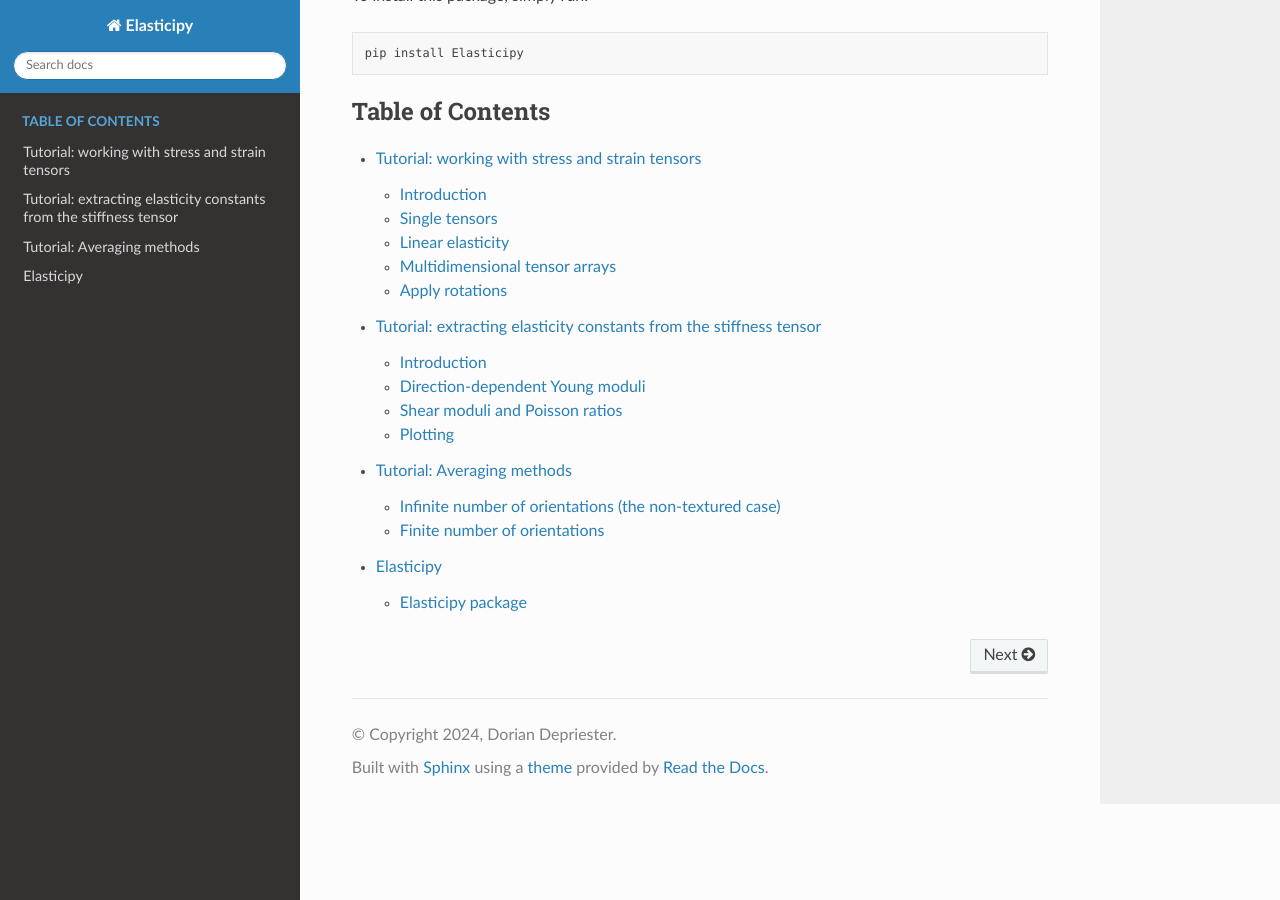
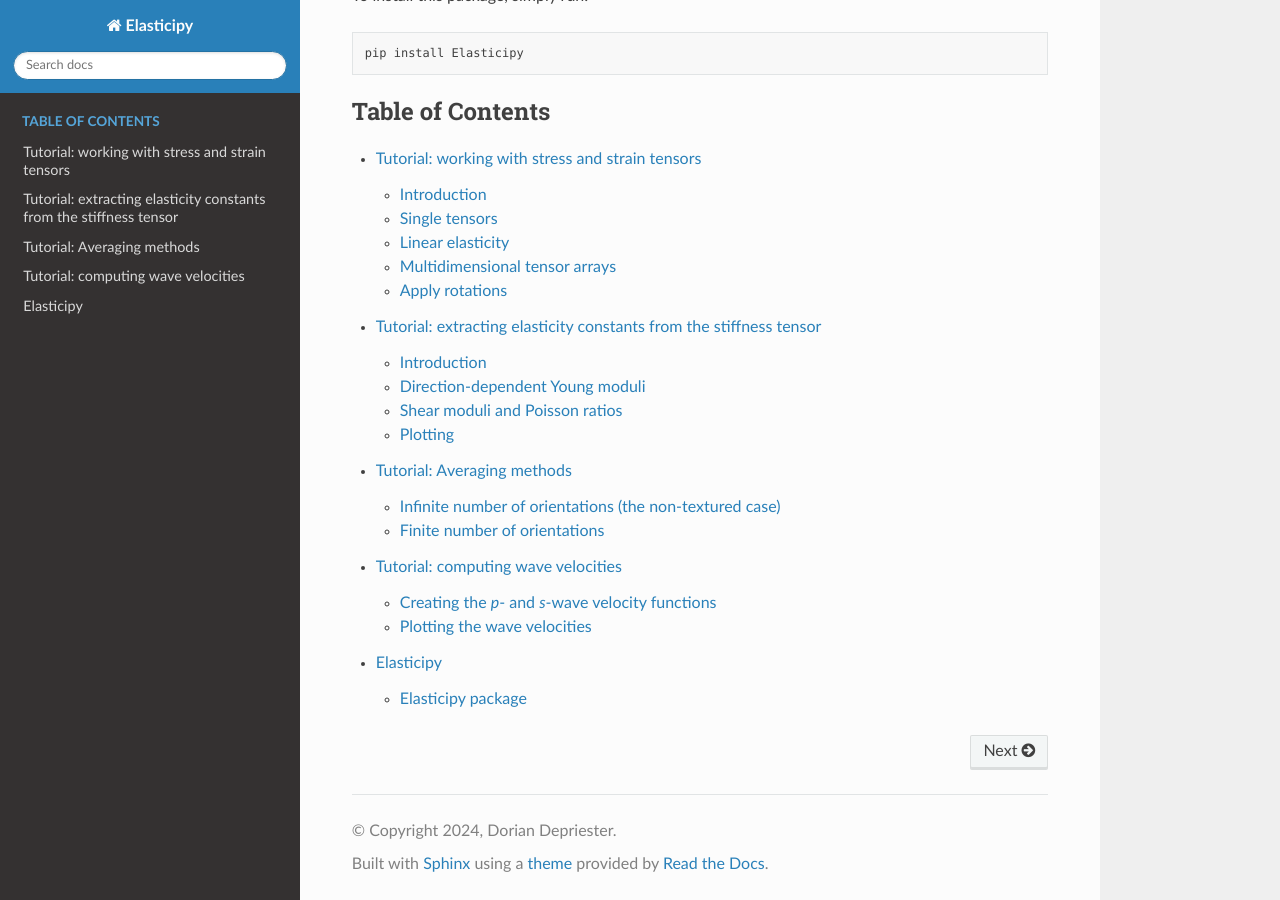
Before and after one commit to DorianDepriester/Elasticipy, a Sphinx documentation site: the page built from docs/source/index.rst, in a window 1280 px wide and 900 px high, scrolled down 548 px. Built offline with Sphinx 7.4.7 and the Read the Docs theme 3.1.0, drawn with Linux system fonts in a browser that asks for light colours; some of the changed lines change nothing that is shown.

Commit message:
Add tutorial for wave velocity

```diff
--- /dev/null
+++ b/docs/source/Tutorial_wave-velocities.rst
@@ -0,0 +1,68 @@
+Tutorial: computing wave velocities
+===================================
+
+In this tutorial, we will see how one can compute the wave velocities in an (an)isotropic material, given its stiffness
+tensor and its mass density.
+
+Creating the *p*- and *s*-wave velocity functions
+-------------------------------------------------
+We will try to replicate the great tutorial made for MTEX user available `here <https://mtex-toolbox.github.io/WaveVelocities.html>`_.
+We thus start by defining the stiffness tensor for forsterite:
+
+.. doctest::
+
+    >>> from Elasticipy.FourthOrderTensor import StiffnessTensor
+    >>> C = StiffnessTensor.fromCrystalSymmetry(symmetry='orthorombic', phase_name='forsterite',
+    ...                                        C11=320, C12=68.2, C13=71.6, C22=196.5, C23=76.8,
+    ...                                        C33=233.5, C44=64, C55=77, C66=78.7)
+    >>> print(C)
+    Stiffness tensor (in Voigt notation) for forsterite:
+    [[320.   68.2  71.6   0.    0.    0. ]
+     [ 68.2 196.5  76.8   0.    0.    0. ]
+     [ 71.6  76.8 233.5   0.    0.    0. ]
+     [  0.    0.    0.   64.    0.    0. ]
+     [  0.    0.    0.    0.   77.    0. ]
+     [  0.    0.    0.    0.    0.   78.7]]
+    Symmetry: orthorombic
+
+And define the mass density:
+
+    >>> rho = 3.36
+
+.. note::
+
+    You should be careful about the unit you use. Since our stiffness is given in GPa, we have to use ``rho`` in kg/dm³
+    in order to get the velocities in km/s. Look at `the full documentation <Elasticipy.FourthOrderTensor.html#Elasticipy.FourthOrderTensor.StiffnessTensor.wave_velocity>`_ for details.
+
+Now, we can define 3 spherical functions, which correspond to velocities of:
+
+1. the compressive wave (a.k.a the *primary* wave);
+
+2. the fast shear wave (a.k.a. the fast *secondary* wave);
+
+3. the slow shear wave (a.k.a. the slow *secondary* wave);
+
+
+    >>> cp, cs_fast, cs_slow = C.wave_velocity(rho)
+
+One can check that for a given direction (say, **x**)
+
+    >>> x = [1, 0, 0]
+    >>> print(cp.eval(x), cs_fast.eval(x), cs_slow.eval(x))
+    9.759000729485331 4.839692040576451 4.7871355387816905
+
+Plotting the wave velocities
+----------------------------
+Now, we can plot all the velocities on three independent pole figures:
+
+>>> fig, _ = cp.plot_as_pole_figure(subplot_args=(131,), title='p wave', show=False)
+>>> cs_fast.plot_as_pole_figure(subplot_args=(132,), title='s wave (fast)', fig=fig, show=False) # doctest: +SKIP
+>>> cs_slow.plot_as_pole_figure(subplot_args=(133,), title='s wave (slow)', fig=fig, show=True)  # doctest: +SKIP
+
+.. image:: ../_static/images/WaveVelocities.png
+
+
+.. note::
+
+    We pass ``subplot_args`` to create the subplots. The option ``show=false`` temporary disables showing the figure;
+    this is necessary here to be plot multiple figures at once.
--- a/docs/source/index.rst
+++ b/docs/source/index.rst
@@ -38,4 +38,5 @@ To install this package, simply run::
    ./example_StressStrain.rst
    ./example_StiffnessTensor.rst
    ./Tutorial_AveragingMethods.rst
+   ./Tutorial_wave-velocities.rst
    modules
```
Also changed, not shown: docs/_static/images/WaveVelocities.png (added).
